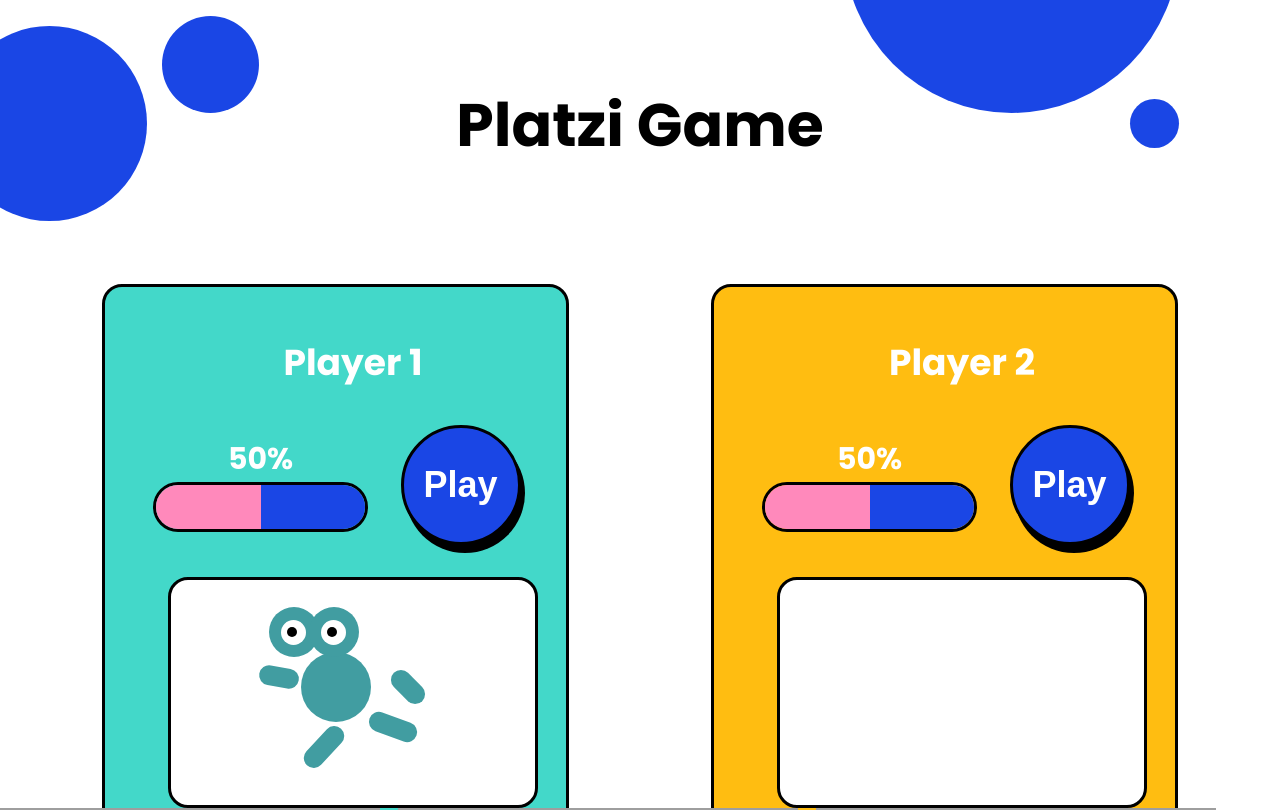
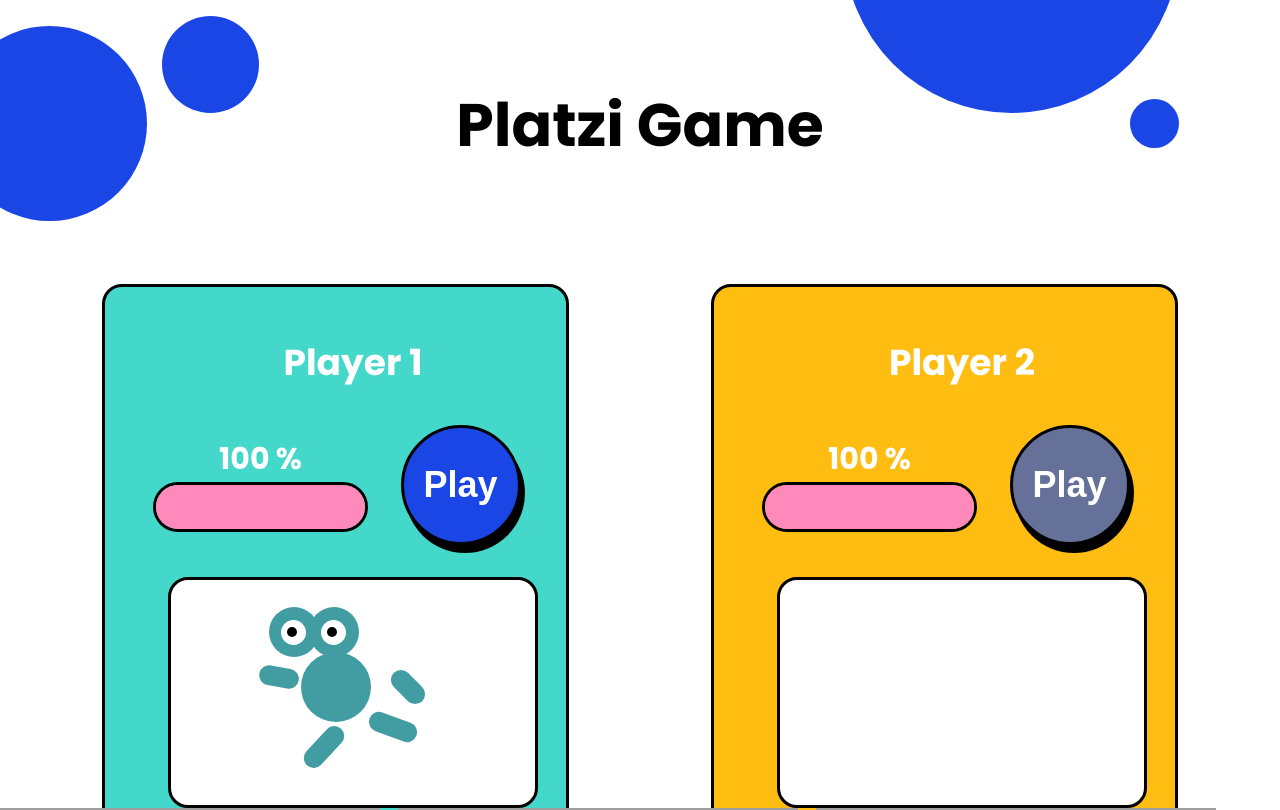
Before and after one commit to PlatziMaster/challenge-prework-frontend, a Next.js app: page / in a window 1280 px wide. Shown: the top 810 px of the page. Built offline with nearby package versions, Linux system fonts and the light colour scheme; grey boxes are pictures that could not be loaded.

Commit message:
Logic of the game

```diff
--- a/pages/_app.js
+++ b/pages/_app.js
@@ -1,4 +1,5 @@
 import { ThemeProvider } from 'styled-components';
+import GenerealState from 'context/GeneralState';
 
 const theme = {
   primary: 'blue'
@@ -6,9 +7,11 @@
 
 function MyApp({ Component, pageProps }) {
   return (
-    <ThemeProvider theme={theme}>
-      <Component {...pageProps} />;
-    </ThemeProvider>
+    <GenerealState>
+      <ThemeProvider theme={theme}>
+        <Component {...pageProps} />;
+      </ThemeProvider>
+    </GenerealState>
   );
 }
 
--- a/src/components/Card/index.js
+++ b/src/components/Card/index.js
@@ -1,3 +1,6 @@
+import { useContext, useEffect } from 'react';
+import GeneralContext from 'context/GeneralContext';
+
 import {
   Container,
   Title,
@@ -8,18 +11,103 @@
   Character
 } from './styles';
 
-export const Card = ({ bgColor, posCol, title, children }) => {
+export const Card = ({ bgColor, posCol, title, hero, children }) => {
+  useEffect(() => {
+    document.querySelector('#attack-btn-h2').disabled = true;
+  }, []);
+
+  // Get the state
+  const generalContext = useContext(GeneralContext);
+  const { lifeHero1, lifeHero2, attackHero1, attackHero2 } = generalContext;
+
+  // Calculate random value of attack
+  function getRandom(min, max) {
+    return Math.floor(Math.random() * (max - min) + min);
+  }
+
+  // Handler  for calculate the damage
+  const handleClick = (element) => {
+    //  get the button for hero 1
+    const attackBtnH1 = document.getElementById('attack-btn-h1');
+    const isDisabled1 = attackBtnH1.disabled;
+
+    //  get the button for hero 2
+    const attackBtnH2 = document.getElementById('attack-btn-h2');
+    const isDisabled2 = attackBtnH2.disabled;
+
+    const attack = getRandom(5, 20);
+
+    if (element === 'Hero 1' && !isDisabled1) {
+      //  Calculate the new life for hero 2
+
+      const newLife2 = lifeHero2 - attack;
+
+      // verify if Hero 2 is dead
+      if (newLife2 <= 0) {
+        console.log('Hero 2 is Dead');
+        attackBtnH1.disabled = true;
+        attackBtnH2.disabled = true;
+      }
+      // Change the turn
+      if (newLife2 > 0) {
+        attackBtnH1.disabled = true;
+        attackBtnH2.disabled = false;
+      }
+
+      // Update the life of Hero 2
+      attackHero1(newLife2);
+    }
+    if (element === 'Hero 2' && !isDisabled2) {
+      //  Calculate the new life for hero 1
+      const newLife1 = lifeHero1 - attack;
+      // verify if Hero 1 is dead
+      if (newLife1 <= 0) {
+        console.log('Hero 1 is Dead');
+        attackBtnH1.disabled = true;
+        attackBtnH2.disabled = true;
+      }
+      // Change the turn
+      if (newLife1 > 0) {
+        attackBtnH1.disabled = false;
+        attackBtnH2.disabled = true;
+      }
+      // Update the life of Hero 1
+      attackHero2(newLife1);
+    }
+  };
+
   return (
     <Container bgColor={bgColor} posCol={posCol}>
       <Title>{title}</Title>
       <Life>
-        <LifeValue>50%</LifeValue>
-        <LifeBar>
-          <div remaining='30%' className='life-remaining'></div>
-          <div eliminated='70%' className='life-eliminated'></div>
+        <LifeValue>
+          {hero === 'Hero 1'
+            ? lifeHero1 > 0
+              ? lifeHero1
+              : 0
+            : lifeHero2 > 0
+            ? lifeHero2
+            : 0}{' '}
+          %
+        </LifeValue>
+        <LifeBar
+          remaining={
+            (hero === 'Hero 1'
+              ? lifeHero1 > 0
+                ? lifeHero1
+                : 0
+              : lifeHero2 > 0
+              ? lifeHero2
+              : 0) + '%'
+          }
+          eliminated='0%'>
+          <div className='life-remaining'></div>
+          <div className='life-eliminated'></div>
         </LifeBar>
       </Life>
-      <Button>
+      <Button
+        onClick={() => handleClick(hero)}
+        id={hero === 'Hero 1' ? 'attack-btn-h1' : 'attack-btn-h2'}>
         <span>Play</span>
       </Button>
       <Character>{children}</Character>
--- a/src/components/Card/styles.js
+++ b/src/components/Card/styles.js
@@ -72,11 +72,16 @@
   border-radius: 10rem;
   background-color: ${colors.primary};
   box-shadow: 0.4rem 0.8rem 0rem 0rem ${colors.black};
+  cursor: pointer;
   & span {
     font-size: 3.6rem;
     font-weight: bold;
     line-height: 5.4rem;
     color: ${colors.white};
+  }
+  &:disabled {
+    cursor: initial;
+    background-color: #667199;
   }
 `;
 
--- a/src/components/Home/index.js
+++ b/src/components/Home/index.js
@@ -2,6 +2,7 @@
 import { Footer } from 'components/Footer';
 import { Bubbles } from 'components/Bubbles';
 import { Hero1 } from 'components/Hero1';
+
 import { GlobalStyle } from 'styles/Globals';
 import { Main, Heading, Cards } from './styles';
 
@@ -30,10 +31,10 @@
           r2={'7.7rem'}
         />
         <Cards>
-          <Card bgColor={'#43D8C9'} title={'Player 1'}>
+          <Card bgColor={'#43D8C9'} title={'Player 1'} hero={'Hero 1'}>
             <Hero1 />
           </Card>
-          <Card bgColor={'#FFBD11'} title={'Player 2'} />
+          <Card bgColor={'#FFBD11'} title={'Player 2'} hero={'Hero 2'} />
         </Cards>
         <Footer />
       </Main>
--- a/src/context/GeneralContext.js
+++ b/src/context/GeneralContext.js
@@ -1,5 +1,5 @@
 import { createContext } from 'react';
 
-const GenearalContext = createContext();
+const GeneralContext = createContext();
 
-export default GenearalContext;
+export default GeneralContext;
--- a/src/context/GeneralReducer.js
+++ b/src/context/GeneralReducer.js
@@ -1,10 +1,20 @@
-// import { } from './types'
+import { ATTACK_HERO1, ATTACK_HERO2 } from './types';
 
 const GeneralReducer = (state, action) => {
   switch (action.type) {
+    case ATTACK_HERO1:
+      return {
+        ...state,
+        lifeHero2: action.payload
+      };
+    case ATTACK_HERO2:
+      return {
+        ...state,
+        lifeHero1: action.payload
+      };
     default:
-      return state
+      return state;
   }
-}
+};
 
-export const GeneralReducer
+export default GeneralReducer;
--- a/src/context/GeneralState.js
+++ b/src/context/GeneralState.js
@@ -2,15 +2,42 @@
 
 import GeneralContext from './GeneralContext';
 import GeneralReducer from './GeneralReducer';
-// import { } from './types'
+import { ATTACK_HERO1, ATTACK_HERO2 } from './types';
 
 const GeneralState = ({ children }) => {
-  const initialState = {};
+  const initialState = {
+    lifeHero1: 100,
+    lifeHero2: 100
+  };
 
   const [state, dispatch] = useReducer(GeneralReducer, initialState);
 
+  // Attack Hero 1
+  const attackHero1 = (lifeRemain) => {
+    dispatch({
+      type: ATTACK_HERO1,
+      payload: lifeRemain
+    });
+  };
+
+  // Attack Hero 2
+  const attackHero2 = (lifeRemain) => {
+    dispatch({
+      type: ATTACK_HERO2,
+      payload: lifeRemain
+    });
+  };
+
   return (
-    <GeneralContext.Provider value={{}}>{children}</GeneralContext.Provider>
+    <GeneralContext.Provider
+      value={{
+        attackHero1,
+        attackHero2,
+        lifeHero1: state.lifeHero1,
+        lifeHero2: state.lifeHero2
+      }}>
+      {children}
+    </GeneralContext.Provider>
   );
 };
 
--- a/src/context/types/index.js
+++ b/src/context/types/index.js
@@ -0,0 +1,2 @@
+export const ATTACK_HERO1 = 'attack_hero1';
+export const ATTACK_HERO2 = 'attack_hero2';
```
